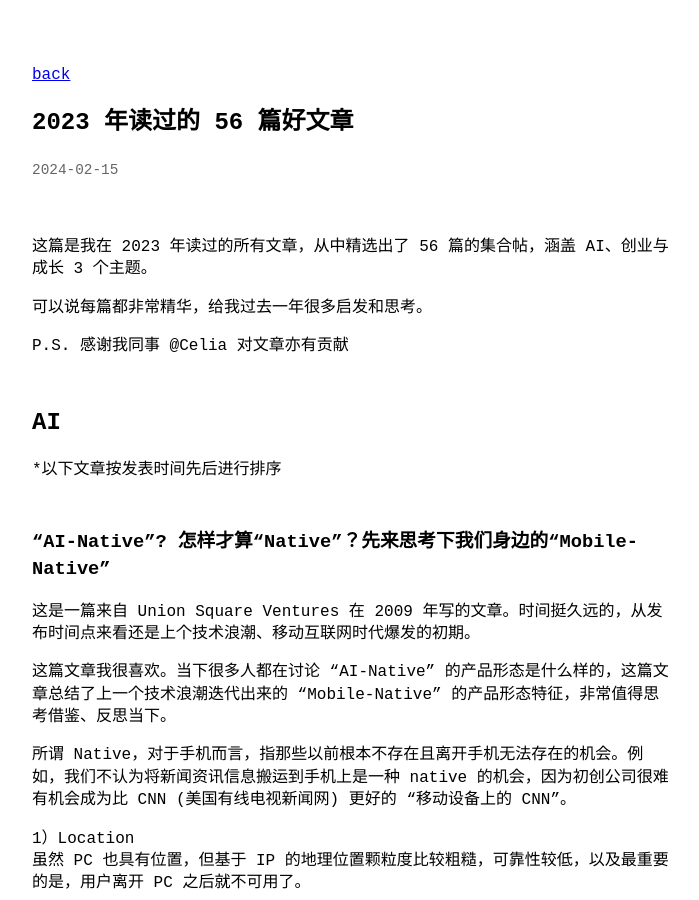
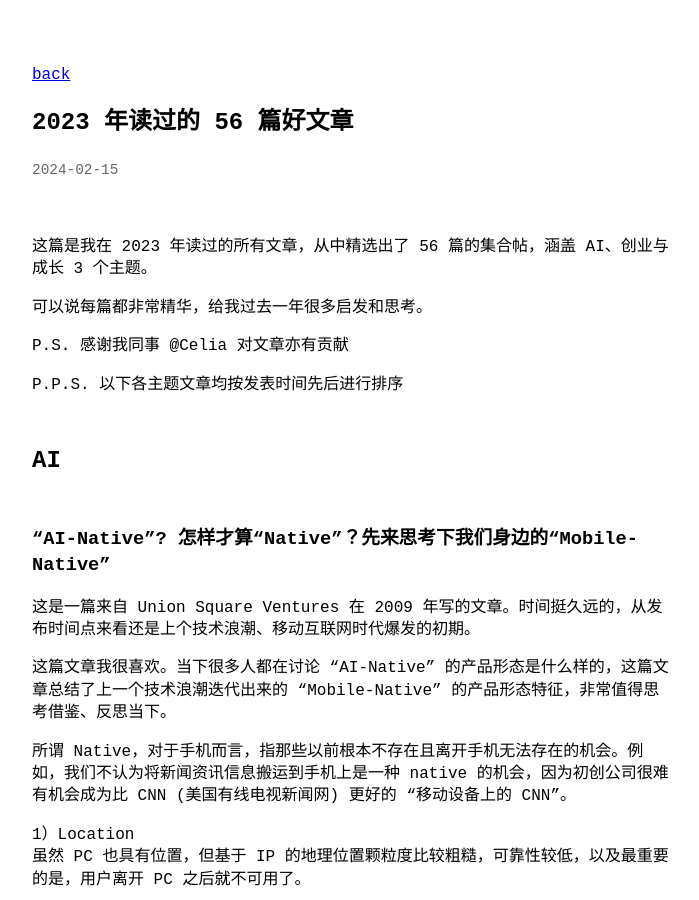
Before and after one commit to kylezgq/kylezgq.github.io, a Jekyll site: the page built from _posts/2024-02-15-2023 年读过的 56 篇好文章.md, in a window 1280 px wide and 900 px high. Shown: the whole window, without its empty margins (288-987 px from the left). Built offline with Jekyll 4.4.1, drawn with Linux system fonts in a browser that asks for light colours; some of the changed text lies outside the part shown.

Commit message:
Update 2024-02-15-2023 年读过的 56 篇好文章.md

```diff
--- a/_posts/2024-02-15-2023 年读过的 56 篇好文章.md
+++ b/_posts/2024-02-15-2023 年读过的 56 篇好文章.md
@@ -10,8 +10,10 @@ slug: notable-articles-read-in-2023
 
 P.S. 感谢我同事 @Celia 对文章亦有贡献
 
+P.P.S. 以下各主题文章均按发表时间先后进行排序
+
 ## AI
-*以下文章按发表时间先后进行排序
+
 
 ### “AI-Native”? 怎样才算“Native”？先来思考下我们身边的“Mobile-Native”
 
```
Also changed, not shown: other parts of _posts/2024-02-15-2023 年读过的 56 篇好文章.md (+0 -2 lines).
